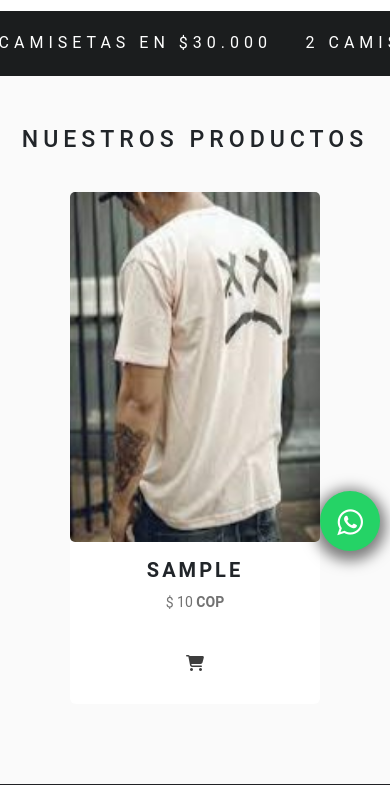
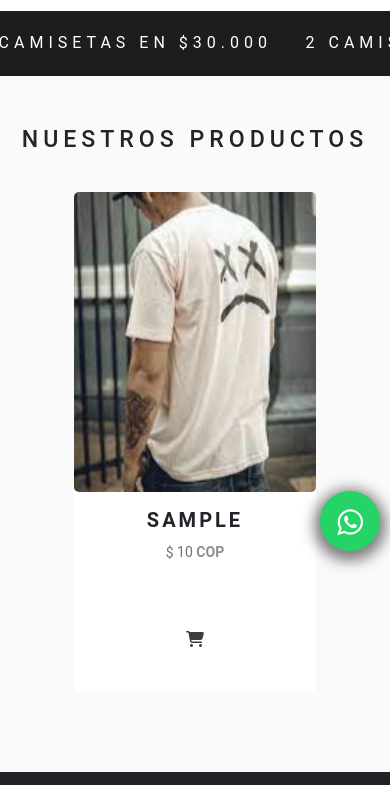
Before and after one commit to SNEYKERZ/webcaps, a PHP site: page / in a window 390 px wide. Shown: the part 283-1068 px from the top of the page. Run offline with PHP 8.4, Linux system fonts and the light colour scheme; tables that the repository leaves empty or names only in its code hold one stand-in row (values such as "Sample post"); some libraries are stand-ins or nearby versions; some web fonts are replaced.

Commit message:
Cards + cards img

```diff
--- a/assets/css/style.css
+++ b/assets/css/style.css
@@ -270,14 +270,14 @@ header {
     text-align: end;
     padding: 0 !important;
     border: none !important;
-
+    /* border: 1px solid #000; */
+    height: 500px !important;
 }
 
 .card img {
     width: 100%;
-    height: 350px;
+    height: 300px;
     object-fit: cover;
-
 }
 
 .card-title {
@@ -305,6 +305,11 @@ header {
     transition: .5s;
 }
 
+.card-text b {
+    color: #8f8f8f;
+    font-weight: bold;
+}
+
 .bottom-shop {
     display: flex;
     padding: 10px;
@@ -313,8 +318,9 @@ header {
     width: 100%;
     height: 50px;
     border-radius: 10px;
-    background-color: #fff;
+    background-color: #ffffff;
     text-decoration: none;
+    margin-top: 50px !important;
 }
 
 .bottom-shop i {
@@ -339,12 +345,20 @@ header {
     font-size: 14px;
 }
 
+/* Falta hacer el responsive de las cards */
 @media screen and (max-width:800px) {
+    /* .products-container {} */
 }
 
+@media screen and (max-width:560px) {
+    /* .products-container {} */
 
-
-
+    .card {
+        width: 100%;
+        height: 150px;
+        object-fit: cover;
+    }
+}
 
 /* STYLE INFO PRODUCTS */
 .container-product {
@@ -379,7 +393,7 @@ header {
     cursor: pointer;
 }
 
-.option img + img {
+.option img+img {
     margin-left: 10px;
 }
 
--- a/index.php
+++ b/index.php
@@ -86,7 +86,7 @@ include('templates/cabecera.php');
                   <?php print $item['referencia'] ?>
                 </h5>
                 <span class="card-text card-price font-weight-bold">$ <?php print $item['precio'] ?><b> COP</b></span>
-                <a href="carrito.php?id=<?php print $item['id'] ?>" class="bottom-shop mt-4 d-flex"><i class="fa-solid fa-cart-shopping"></i></a>
+                <a href="carrito.php?id=<?php print $item['id'] ?>" class="bottom-shop d-flex"><i class="fa-solid fa-cart-shopping"></i></a>
               </div>
             </div>
           </div>
```
